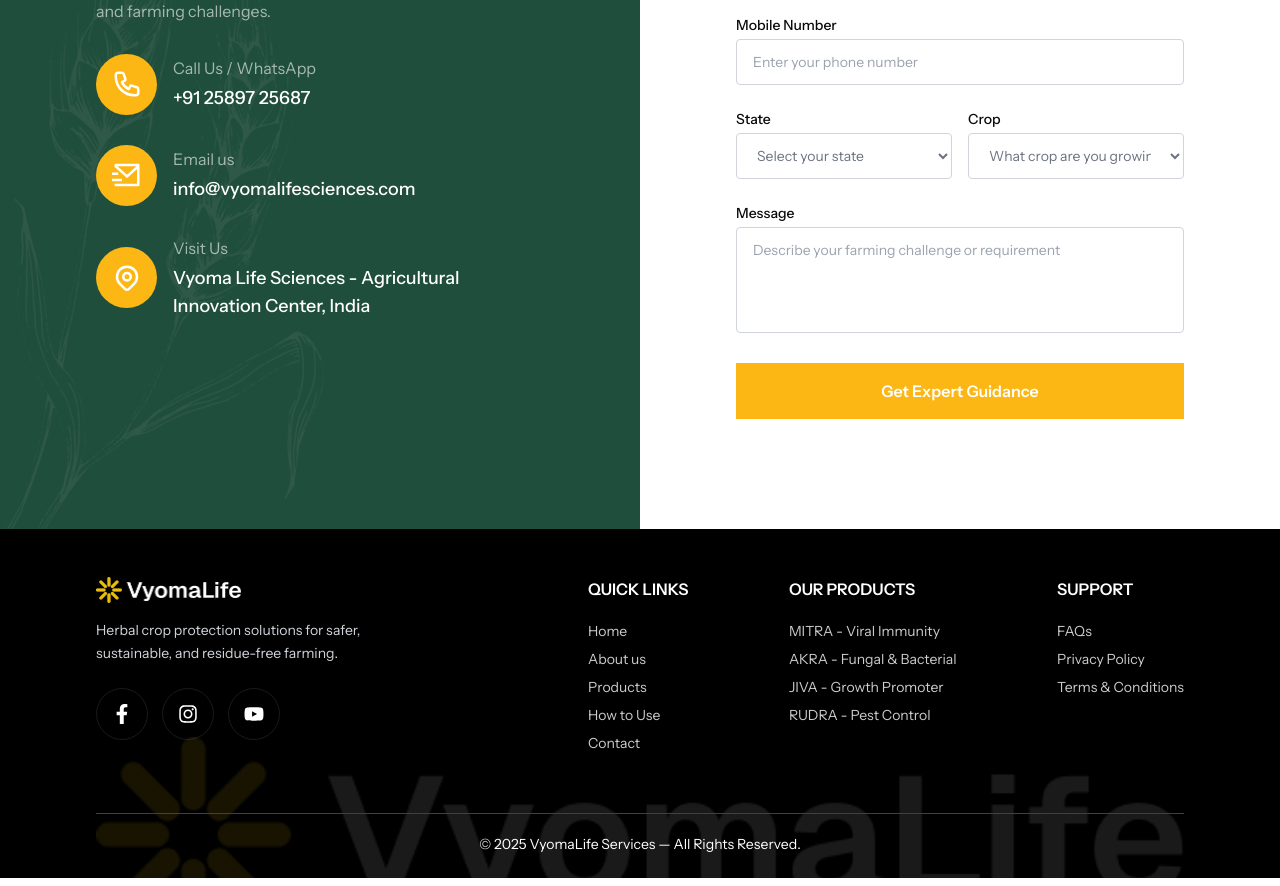
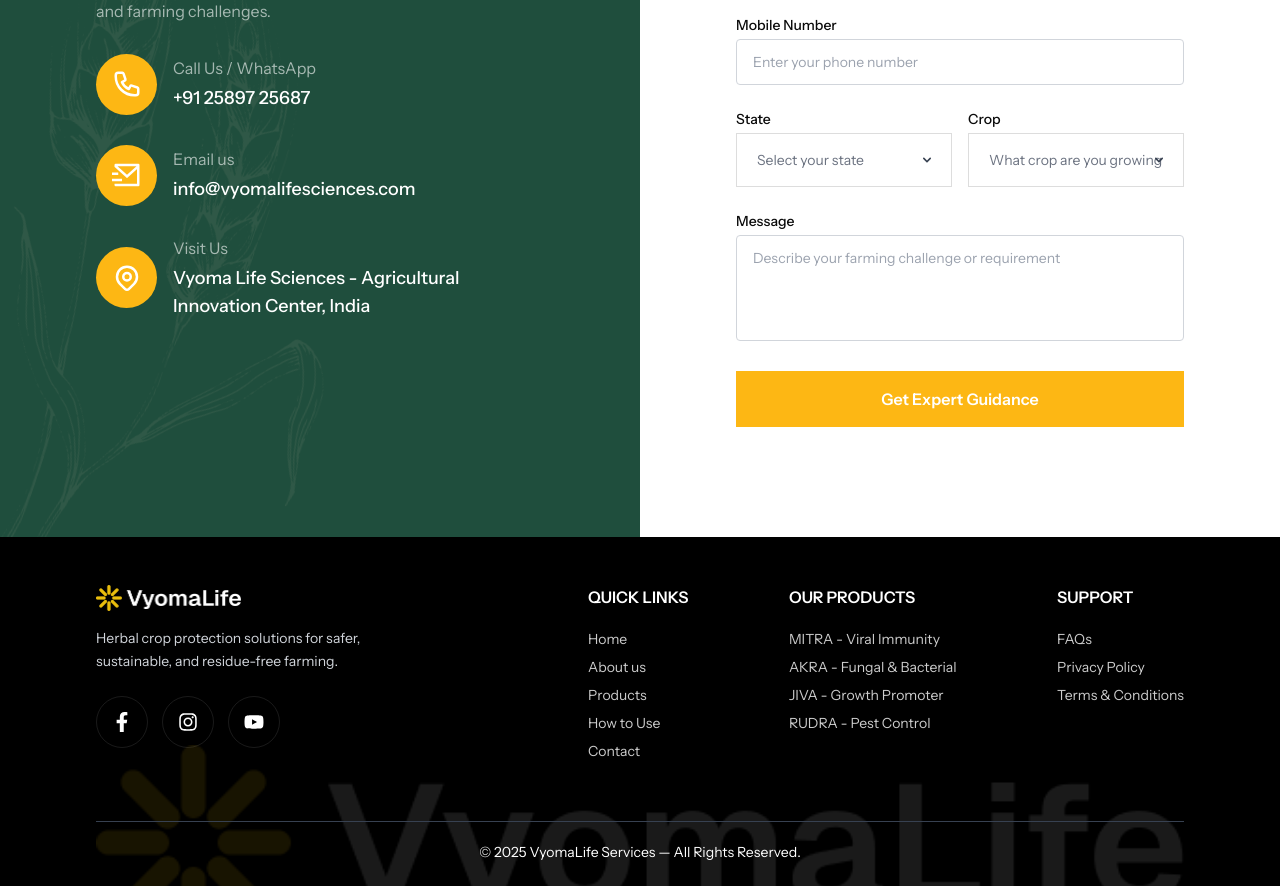
Before and after one commit to debuggerdev24/vyoma-life-science, a Next.js app: page /product in a window 1280 px wide. Shown: the part 2560-3446 px from the top of the page. Built offline with nearby package versions, Linux system fonts and the light colour scheme.

Commit message:
fixed dropdown issue

```diff
--- a/src/components/Footer.tsx
+++ b/src/components/Footer.tsx
@@ -11,11 +11,13 @@ export default function Footer() {
           {/* Left Column */}
           <div className="max-w-full lg:max-w-[312px]">
             <div className="flex items-center gap-3 mb-4">
-              <img
-                src="/logo-footer.png"
-                alt="VyomaLife"
-                className="w-[145px] h-[26px]"
-              />
+              <Link href="/">
+                <img
+                  src="/logo-footer.png"
+                  alt="VyomaLife"
+                  className="w-[145px] h-[26px]"
+                />
+              </Link>
             </div>
             <p className="text-gray-300 text-sm leading-relaxed mb-6">
               Herbal crop protection solutions for safer, sustainable, and
--- a/src/components/home/ContactSection.tsx
+++ b/src/components/home/ContactSection.tsx
@@ -315,28 +315,38 @@ const ContactSection = () => {
                   <label className="block text-[#0A0A0A] text-sm font-medium mb-1">
                     State
                   </label>
+
+                  <div className="relative w-full max-w-[283px] mx-auto mt-auto border border-[#DDDDDD]">
                     <select
                       value={state}
                       onChange={(e) => setState(e.target.value)}
                       onBlur={(e) => handleBlur("state", e.target.value)}
-                    className={`w-full px-4 py-3 bg-white border rounded text-sm
-                      focus:outline-none transition-colors
-                      ${state === "" ? "text-gray-500" : "text-[#0A0A0A]"}
-                      ${
+                      className={`w-full bg-white px-5 py-4 text-sm appearance-none cursor-pointer focus:outline-none focus:ring-1 focus:ring-black ${
+                        state === "" ? "text-gray-500" : "text-[#0A0A0A]"
+                      } ${
                         errors.state
                           ? "border-red-500 focus:border-red-500"
                           : "border-gray-300 focus:border-[#1F4E3D]"
-                      }
-                    `}
+                      }`}
                     >
                       <option value="" disabled>
                         Select your state
                       </option>
                       <option value="Maharashtra">Maharashtra</option>
+                      <option value="Gujarat">Gujarat</option>
                       <option value="Karnataka">Karnataka</option>
-                    <option value="Gujarat">Gujarat</option>
                       <option value="Punjab">Punjab</option>
                     </select>
+                    <div className="pointer-events-none absolute inset-y-0 right-0 flex items-center px-4 text-gray-700">
+                      <svg
+                        className="fill-current h-4 w-4"
+                        xmlns="http://www.w3.org/2000/svg"
+                        viewBox="0 0 20 20"
+                      >
+                        <path d="M5.293 7.293a1 1 0 011.414 0L10 10.586l3.293-3.293a1 1 0 111.414 1.414l-4 4a1 1 0 01-1.414 0l-4-4a1 1 0 010-1.414z" />
+                      </svg>
+                    </div>
+                  </div>
                   {errors.state && (
                     <p className="text-red-500 text-xs mt-1">{errors.state}</p>
                   )}
@@ -345,19 +355,18 @@ const ContactSection = () => {
                   <label className="block text-[#0A0A0A] text-sm font-medium mb-1">
                     Crop
                   </label>
+                  <div className="relative w-full max-w-[283px] mx-auto mt-auto border border-[#DDDDDD]">
                     <select
                       value={crop}
                       onChange={(e) => setCrop(e.target.value)}
                       onBlur={(e) => handleBlur("crop", e.target.value)}
-                    className={`w-full px-4 py-3 bg-white border rounded text-sm
-                      focus:outline-none transition-colors
-                      ${crop === "" ? "text-gray-500" : "text-black"}
-                      ${
+                      className={`w-full bg-white px-5 py-4 text-sm appearance-none cursor-pointer focus:outline-none focus:ring-1 focus:ring-black ${
+                        crop === "" ? "text-gray-500" : "text-[#0A0A0A]"
+                      } ${
                         errors.crop
                           ? "border-red-500 focus:border-red-500"
                           : "border-gray-300 focus:border-[#1F4E3D]"
-                      }
-                    `}
+                      }`}
                     >
                       <option value="" disabled>
                         What crop are you growing?
@@ -367,6 +376,16 @@ const ContactSection = () => {
                       <option value="Wheat">Wheat</option>
                       <option value="Cotton">Cotton</option>
                     </select>
+                    <div className="pointer-events-none absolute inset-y-0 right-0 flex items-center px-4 text-gray-700">
+                      <svg
+                        className="fill-current h-4 w-4"
+                        xmlns="http://www.w3.org/2000/svg"
+                        viewBox="0 0 20 20"
+                      >
+                        <path d="M5.293 7.293a1 1 0 011.414 0L10 10.586l3.293-3.293a1 1 0 111.414 1.414l-4 4a1 1 0 01-1.414 0l-4-4a1 1 0 010-1.414z" />
+                      </svg>
+                    </div>
+                  </div>
                   {errors.crop && (
                     <p className="text-red-500 text-xs mt-1">{errors.crop}</p>
                   )}
--- a/src/components/productDetail/RealResult.tsx
+++ b/src/components/productDetail/RealResult.tsx
@@ -100,7 +100,7 @@ const RealResult = () => {
               <div className="absolute bg-[#AF2B24] top-5 left-5 w-[68px] px-[10px] py-[9px] text-white text-center text-[12px] leading-3">
                 BEFORE
               </div>
-              <div className="absolute bottom-5 left-5 right-8 text-base leading-[150%] text-white">
+              <div className="w-full max-w-[80%] absolute bottom-5 left-5 right-8 text-xs md:text-base leading-[150%] text-white">
                 Virus-infected leaves with curling, yellowing, and mosaic
                 patterns.
               </div>
@@ -115,7 +115,7 @@ const RealResult = () => {
               <div className="absolute bg-[#115526] top-5 left-5 w-[68px] px-[10px] py-[9px] text-white text-center text-[12px] leading-3">
                 AFTER
               </div>
-              <div className="absolute bottom-5 left-5 right-8 text-base leading-[150%] text-white">
+              <div className="w-full max-w-[80%] absolute bottom-5 left-5 right-8 text-xs md:text-base leading-[150%] text-white">
                 New leaves emerged green and healthy within 10–15 days after
                 MITRA application.
               </div>
--- a/src/components/products/ProductsDistributorSection.tsx
+++ b/src/components/products/ProductsDistributorSection.tsx
@@ -15,7 +15,7 @@ export default function ProductsDistributorSection() {
             and drive success.
           </p>
           <div className="relative w-full max-w-[283px] mx-auto mt-auto">
-            <select className="w-full bg-white text-gray-500 px-5 py-4 text-sm appearance-none cursor-pointer focus:outline-none focus:ring-2 focus:ring-black">
+            <select className="w-full bg-white text-gray-500 px-5 py-4 text-sm appearance-none cursor-pointer focus:outline-none focus:ring-1 focus:ring-black">
               <option>Select your state</option>
               <option>Maharashtra</option>
               <option>Gujarat</option>
```
Lines whose indentation alone changed are shown as unchanged.
